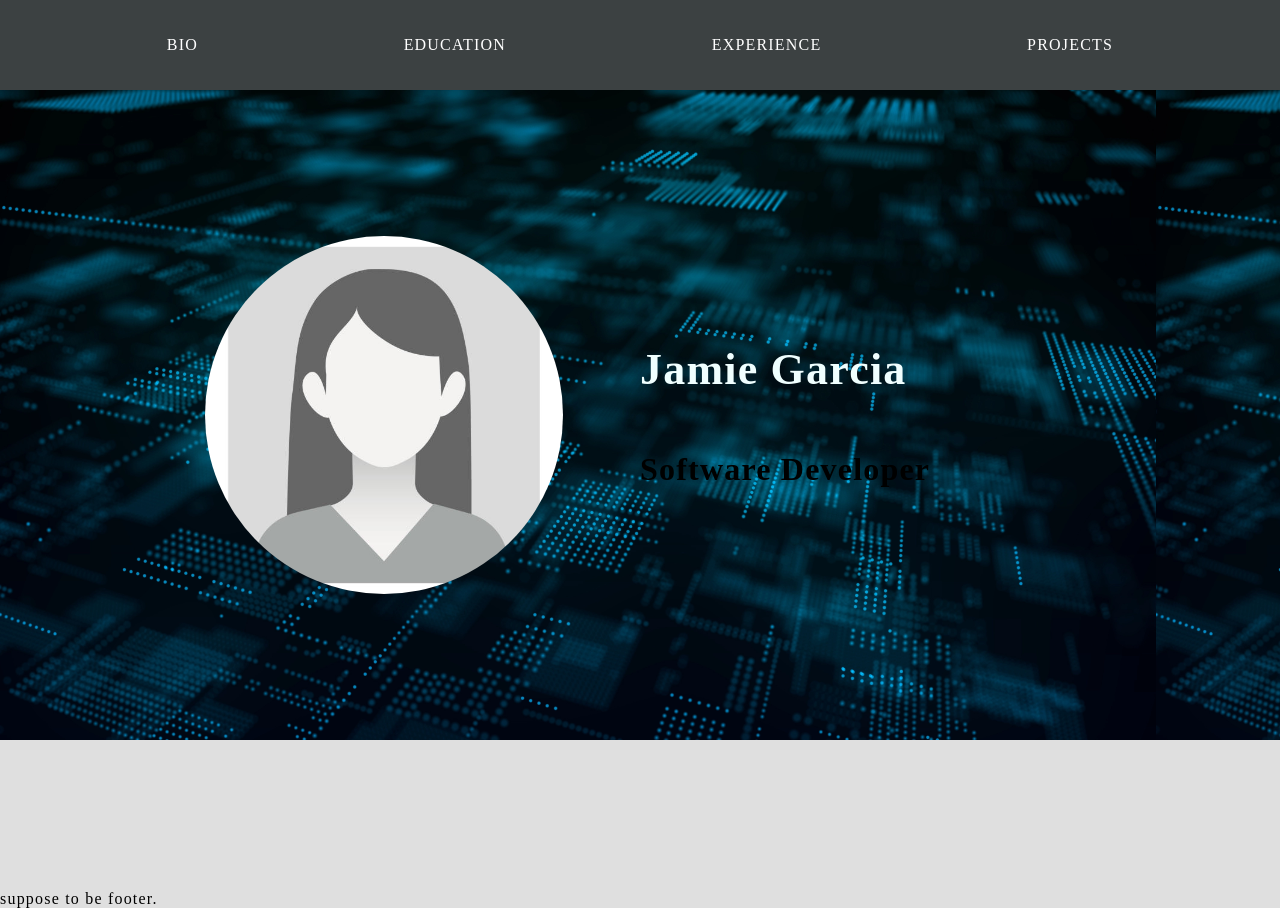
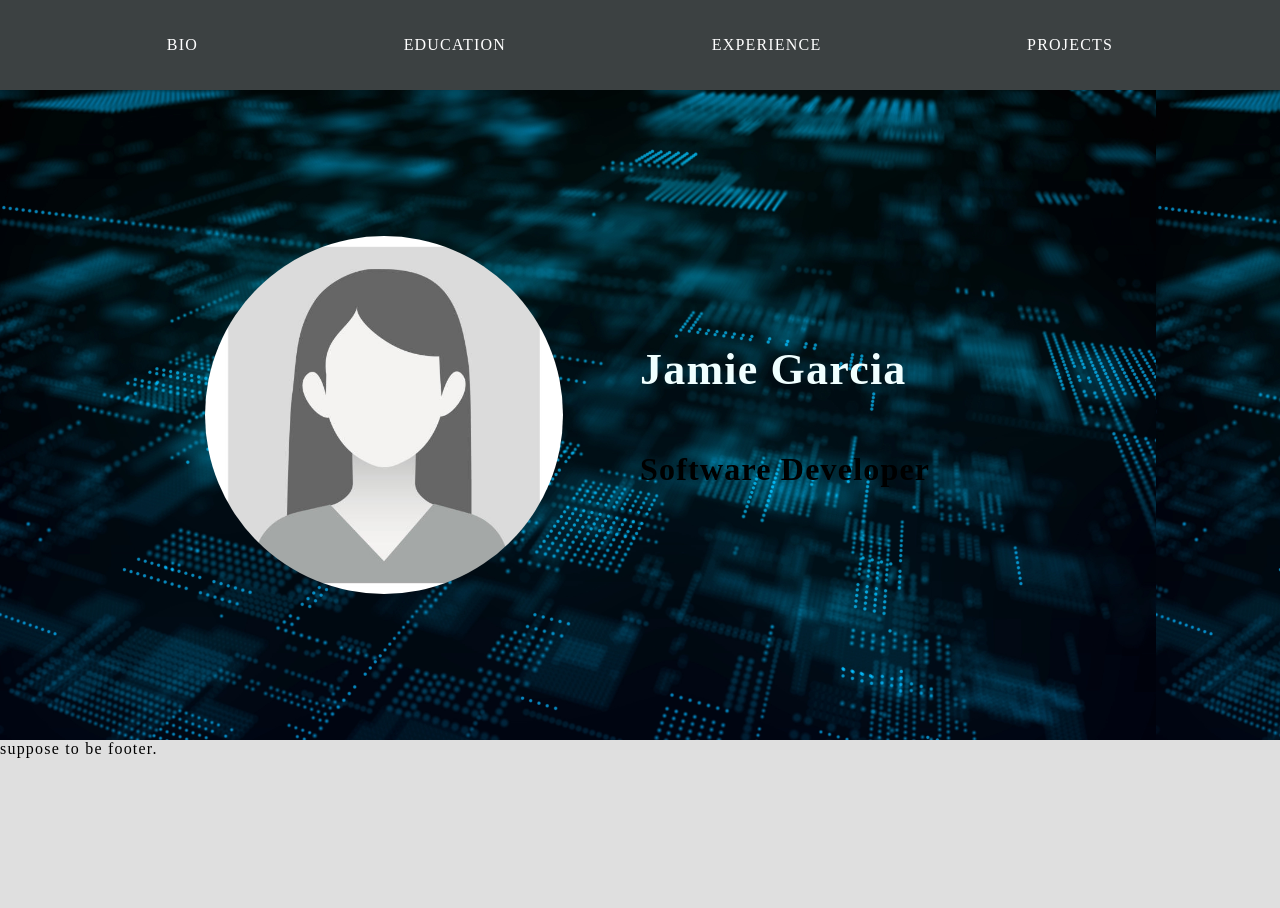
Before and after one commit to JamieGarcia123/work-portfolio, a React (Create React App) app in the folder work-portfolio/: page / in a window 1280 px wide. After the commit the page ends 800 px from the top, so only its background shows below. Built offline with nearby package versions, Linux system fonts and the light colour scheme; a web font is replaced by a local one.

Commit message:
got rid of main tag in app.js

```diff
--- a/work-portfolio/src/App.js
+++ b/work-portfolio/src/App.js
@@ -1,7 +1,5 @@
-
-
-
 import './App.css';
+import * as React from 'react';
 import Header from "./components/header/header"
 import Footer from "./components/footer/footer"
 import { Outlet } from 'react-router';
@@ -11,9 +9,7 @@ const App = () => {
   return (
     <div className="App">
       <Header />
-      <main>
       <Outlet/>
-      </main>
       <Footer/>
     </div>
   );
```
